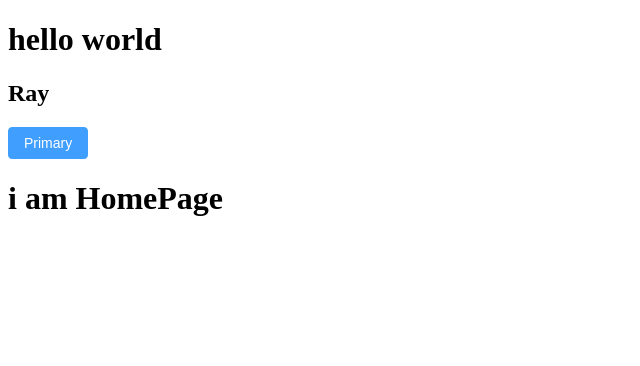
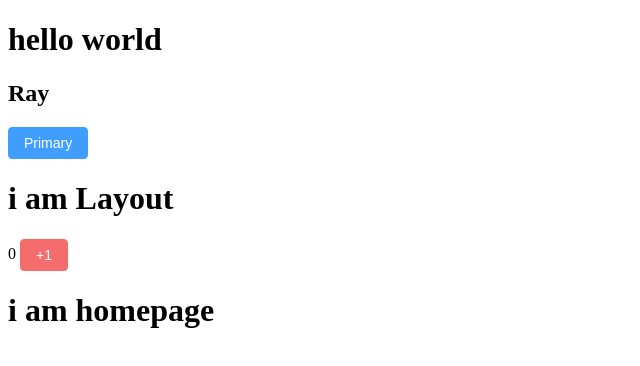
Before and after one commit to GuiYuanLu/blueshop, a Vue app: page / in a window 1280 px wide. Shown: the top 366 px of the page, without its empty margins (0-640 px from the left). Built offline with nearby package versions, Linux system fonts and the light colour scheme.

Commit message:
feat: first commit base pinia

```diff
--- a/src/router/index.js
+++ b/src/router/index.js
@@ -2,7 +2,7 @@
  * @Author: Ray
  * @Date: 2023-11-09 14:26:26
  * @LastEditors: Ray
- * @LastEditTime: 2023-12-22 11:01:10
+ * @LastEditTime: 2023-12-22 11:14:22
  * @FilePath: /blueshop/src/router/index.js
  * @Description:
  *
@@ -16,8 +16,14 @@ const router = createRouter({
   routes: [
     {
       path: '/',
-      name: 'Layout',
-      component: Layout
+      component: Layout,
+      children: [
+        {
+          path: '',
+          name: 'Index',
+          component: () => import('@/views/Home/index.vue')
+        }
+      ]
     },
     {
       path: '/login',
--- a/src/stores/counter.js
+++ b/src/stores/counter.js
@@ -1,12 +1,11 @@
-import { ref, computed } from 'vue'
 import { defineStore } from 'pinia'
+import { ref } from 'vue'
 
-export const useCounterStore = defineStore('counter', () => {
+export default defineStore('counter', () => {
   const count = ref(0)
-  const doubleCount = computed(() => count.value * 2)
   function increment() {
-    count.value++
+    count.value += 1
   }
 
-  return { count, doubleCount, increment }
+  return { count, increment }
 })
--- /dev/null
+++ b/src/views/Home/index.vue
@@ -0,0 +1,19 @@
+<!--
+ * @Author: Ray
+ * @Date: 2023-12-22 11:12:58
+ * @LastEditors: Ray
+ * @LastEditTime: 2023-12-22 11:32:55
+ * @FilePath: /blueshop/src/views/Home/index.vue
+ * @Description:
+ *
+ * Copyright (c) 2023 by Ray, All Rights Reserved.
+-->
+<template>
+  <div class="container">
+    <h1>i am homepage</h1>
+  </div>
+</template>
+<script setup>
+import { reactive, toRefs, onBeforeMount, onMounted } from 'vue'
+</script>
+<style lang="scss" scoped></style>
--- a/src/views/Layout/index.vue
+++ b/src/views/Layout/index.vue
@@ -1,9 +1,20 @@
 <template>
   <div class="container">
-    <h1>i am HomePage</h1>
+    <h1>i am Layout</h1>
+    {{ count }}
+    <el-button type="danger" @click="increment">+1</el-button>
+
+    <RouterView />
   </div>
 </template>
 <script setup>
 import { reactive, toRefs, onBeforeMount, onMounted } from 'vue'
+import { RouterView } from 'vue-router'
+import counterStore from '@/stores/counter.js'
+import { storeToRefs } from 'pinia'
+
+const { count } = storeToRefs(counterStore())
+console.log(count)
+const { increment } = counterStore()
 </script>
 <style lang="scss" scoped></style>
```
